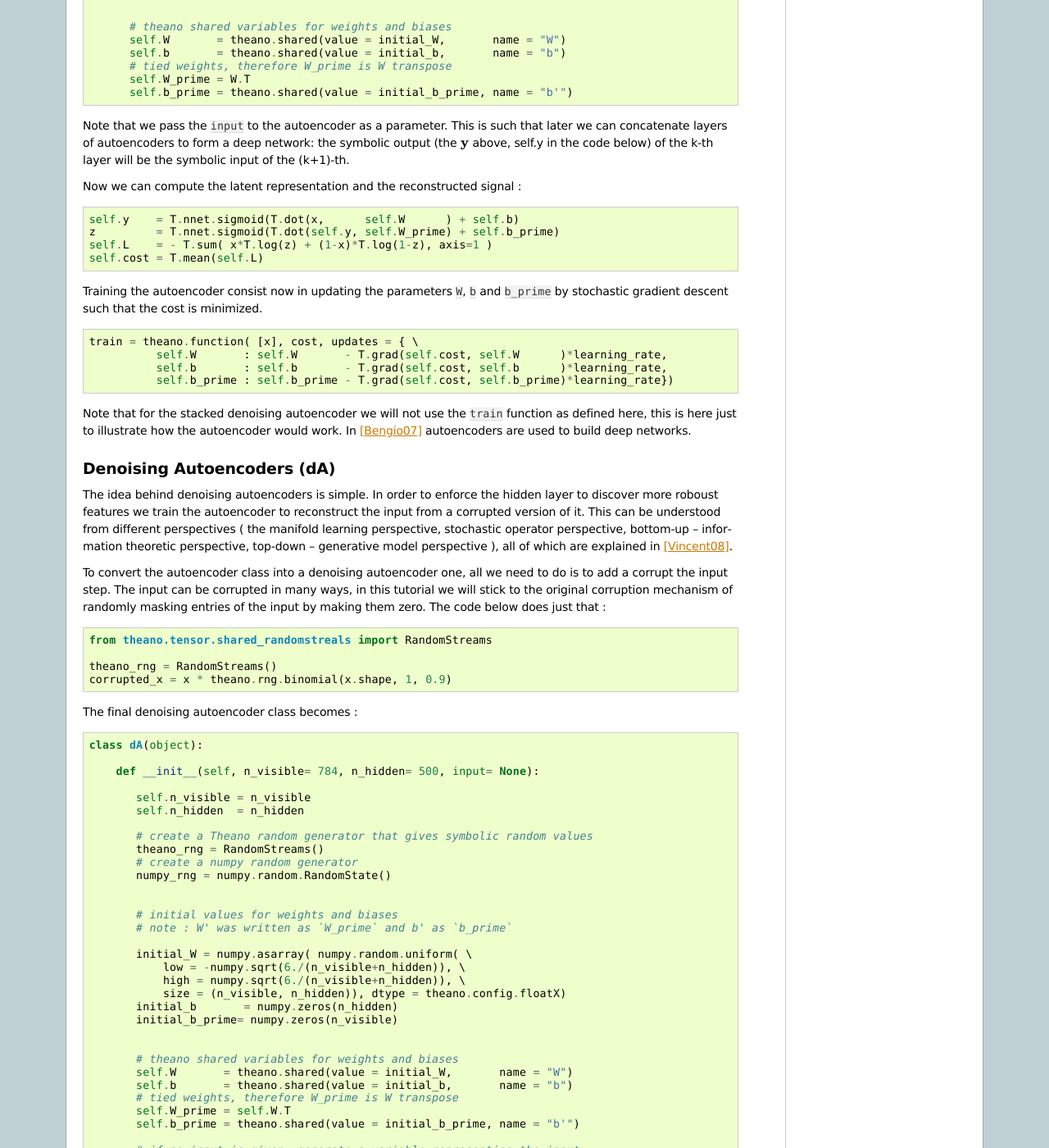
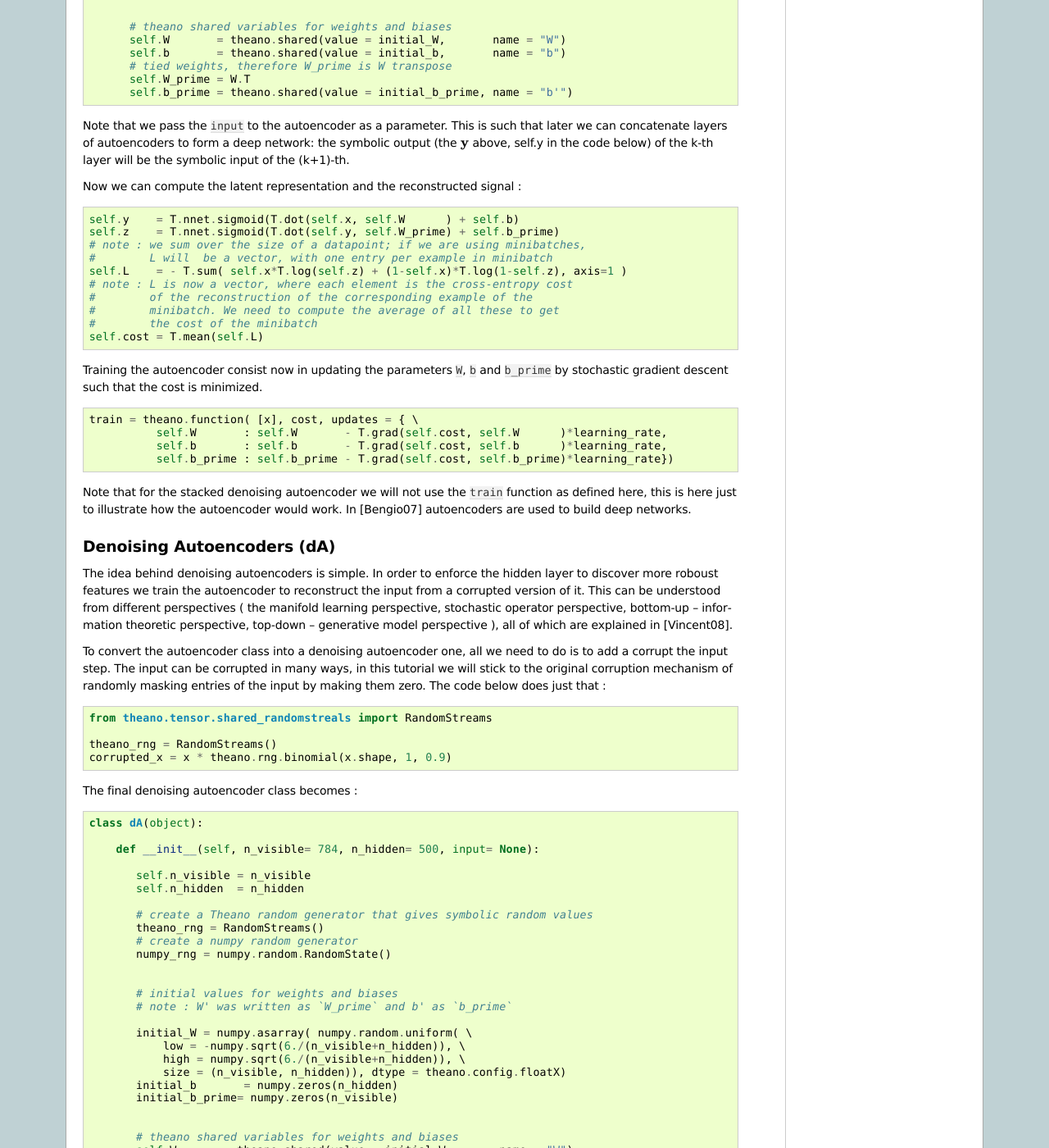
Before and after one commit to lisa-lab/DeepLearningTutorials, a Sphinx documentation site: the page built from doc/SdA.txt, in a window 1280 px wide and 1400 px high, scrolled down 1086 px. Shown: the whole window at 82% size. Built offline with Sphinx 7.4.7, drawn with Linux system fonts in a browser that asks for light colours; formulas are drawn with MathJax 3; pages that are not in the unit, such as notebooks, are missing from menus; some of the changed text lies outside the part shown.

Commit message:
more comments to code

```diff
--- a/doc/SdA.txt
+++ b/doc/SdA.txt
@@ -13,7 +13,7 @@ tutorial with a short digression on :ref:`autoencoders`
 and then move on to how classical
 autoencoders are extended to denoising autoencoders (:ref:`dA`).
 Throughout the following subchapters we will stick as close as possible to
-the original paper ( [Vincent08]_ ).
+the original paper ( [Vincent08] ).
 
 
 .. _autoencoders:
@@ -103,9 +103,15 @@ signal :
 
 .. code-block:: python
 
-    self.y    = T.nnet.sigmoid(T.dot(x,      self.W      ) + self.b)
-    z         = T.nnet.sigmoid(T.dot(self.y, self.W_prime) + self.b_prime)
-    self.L    = - T.sum( x*T.log(z) + (1-x)*T.log(1-z), axis=1 )
+    self.y    = T.nnet.sigmoid(T.dot(self.x, self.W      ) + self.b)
+    self.z    = T.nnet.sigmoid(T.dot(self.y, self.W_prime) + self.b_prime)
+    # note : we sum over the size of a datapoint; if we are using minibatches,
+    #        L will  be a vector, with one entry per example in minibatch
+    self.L    = - T.sum( self.x*T.log(self.z) + (1-self.x)*T.log(1-self.z), axis=1 )
+    # note : L is now a vector, where each element is the cross-entropy cost
+    #        of the reconstruction of the corresponding example of the
+    #        minibatch. We need to compute the average of all these to get
+    #        the cost of the minibatch
     self.cost = T.mean(self.L)
 
 Training the autoencoder consist now in updating the parameters ``W``,
@@ -121,7 +127,7 @@ cost is minimized.
 
 Note that for the stacked denoising autoencoder we will not use the
 ``train`` function as defined here, this is here just to illustrate how
-the autoencoder would work. In [Bengio07]_ autoencoders are used to
+the autoencoder would work. In [Bengio07] autoencoders are used to
 build deep networks.
 
 
@@ -136,7 +142,7 @@ This can be understood from different perspectives
 stochastic operator perspective,
 bottom-up -- information theoretic perspective,
 top-down -- generative model perspective ), all of which are explained in
-[Vincent08]_.
+[Vincent08].
 
 
 To convert the autoencoder class into a denoising autoencoder one, all we
@@ -192,14 +198,14 @@ The final denoising autoencoder class becomes :
           if input == None :
               # we use a matrix because we expect a minibatch of several examples,
               # each example being a row
-              x = T.dmatrix(name = 'input')
+              self.x = T.dmatrix(name = 'input')
           else:
-              x = input
+              self.x = input
 
-          tilde_x  = theano_rng.binomial( x.shape,  1,  0.9) * x
-          self.y   = T.nnet.sigmoid(T.dot(tilde_x, self.W      ) + self.b)
-          z        = T.nnet.sigmoid(T.dot(self.y, self.W_prime) + self.b_prime)
-          self.L = - T.sum( x*T.log(z) + (1-x)*T.log(1-z), axis=1 )
+          self.tilde_x  = theano_rng.binomial( self.x.shape,  1,  0.9) * self.x
+          self.y   = T.nnet.sigmoid(T.dot(self.tilde_x, self.W      ) + self.b)
+          self.z        = T.nnet.sigmoid(T.dot(self.y, self.W_prime) + self.b_prime)
+          self.L = - T.sum( self.x*T.log(self.z) + (1-self.x)*T.log(1-self.z), axis=1 )
           # note : L is now a vector, where each element is the cross-entropy cost
           #        of the reconstruction of the corresponding example of the
           #        minibatch. We need to compute the average of all these to get
@@ -209,7 +215,7 @@ The final denoising autoencoder class becomes :
           #        we will need the hidden layer obtained from the uncorrupted
           #        input when for example we will pass this as input to the layer
           #        above
-          self.hidden_values = T.nnet.sigmoid( T.dot(x, self.W) + self.b)
+          self.hidden_values = T.nnet.sigmoid( T.dot(self.x, self.W) + self.b)
 
 
 
@@ -433,6 +439,11 @@ TODO
 References
 ++++++++++
 
-.. [Vincent08] Vincent, P., Larochelle H., Bengio Y. and Manzagol P.A.(2008).Extracting and Composing Robust Features with Denoising Autoencoders. ICML'08, pp. 1096 - 1103
+.. [Vincent08] Vincent, P., Larochelle H., Bengio Y. and Manzagol P.A. `Extracting and Composing Robust Features with Denoising Autoencoders`_. Proceedings of the Twenty-fifth International Confrence on Machine Learning (ICML'08), pages 1096 - 1103, ACM, 2008
 
-.. [Bengio07] Bengio Y., Lamblin P., Popovici D. and Larochelle H.(2007). Greedy Layer-Wise Training of Deep Networks. NIPS'06, pp  153-160
+.. [Bengio07] Bengio Y., Lamblin P., Popovici D. and Larochelle H. `Greedy Layer-Wise Training of Deep Networks`_. Advances in Neural Information Processing Systems 19 (NIPS'06), pages  153-160, MIT Press 2007
+
+
+.. _Extracting and Composing Robust Features with Denoising Autoencoders: http://www.iro.umontreal.ca/~lisa/publications2/index.php/publications/show/217
+
+.. _Greedy Layer-Wise Training of Deep Networks: http://www.iro.umontreal.ca/~lisa/publications2/index.php/publications/show/190
```
